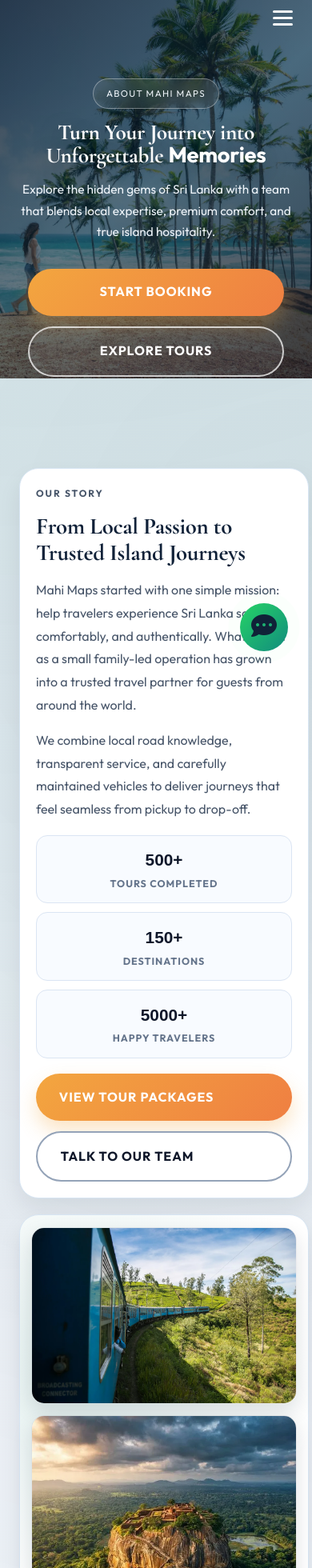
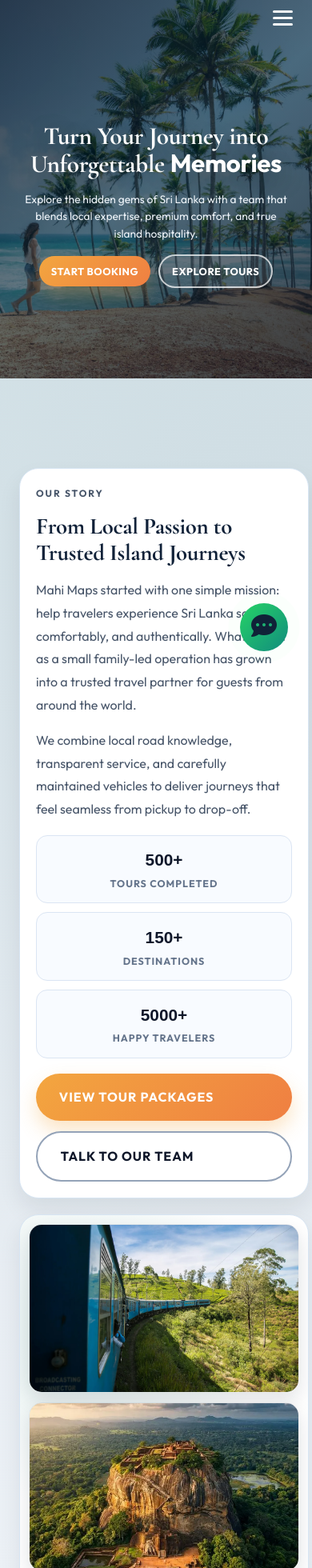
Before and after one commit to AMGRPrabhatha/mahimaps, a React (Vite) app: page /about in a window 390 px wide. Shown: the top 1960 px of the page at 80% size. Built offline with nearby package versions, Linux system fonts and the light colour scheme.

Commit message:
Fix About page mobile hero spacing and story image layout

```diff
--- a/src/pages/About.css
+++ b/src/pages/About.css
@@ -726,3 +726,76 @@
         font-size: 0.95rem;
     }
 }
+
+/* ===== About Mobile Stability Fix ===== */
+@media (max-width: 760px) {
+    .about-page .about-hero-modern {
+        /* Allow content to breathe and prevent CTA crop */
+        height: auto !important;
+        min-height: 56svh !important;
+        min-height: 56vh !important;
+        padding: 1.25rem 0 1.4rem !important;
+    }
+
+    .about-page .about-hero-inner {
+        /* Move hero copy up compared to previous 14rem offset */
+        padding-top: 3.4rem !important;
+        padding-bottom: 0.7rem !important;
+        padding-left: 1rem !important;
+        padding-right: 1rem !important;
+    }
+
+    .about-page .about-hero-inner .hero-ref-title {
+        font-size: clamp(1.55rem, 8vw, 2.25rem) !important;
+        line-height: 1.08 !important;
+    }
+
+    .about-page .about-hero-inner .hero-ref-desc {
+        font-size: 0.86rem !important;
+        line-height: 1.55 !important;
+        margin-top: 0.55rem !important;
+        max-width: 92% !important;
+    }
+
+    .about-page .about-hero-actions {
+        margin-top: 0.95rem !important;
+        flex-direction: row !important;
+        align-items: center !important;
+        justify-content: center !important;
+        gap: 0.6rem !important;
+        flex-wrap: nowrap !important;
+    }
+
+    .about-page .about-hero-actions .hero-ref-btn {
+        width: auto !important;
+        min-width: 0 !important;
+        max-width: none !important;
+        padding: 0.72rem 0.95rem !important;
+        font-size: 0.8rem !important;
+        line-height: 1.15 !important;
+        letter-spacing: 0.04em !important;
+        border-radius: 999px !important;
+        white-space: nowrap !important;
+    }
+
+    .about-page .story-visual {
+        grid-template-columns: 1fr !important;
+        gap: 0.7rem !important;
+        padding: 0.7rem !important;
+        overflow: hidden !important;
+    }
+
+    .about-page .story-visual img {
+        width: 100% !important;
+        height: auto !important;
+        min-height: 0 !important;
+        aspect-ratio: 16 / 10 !important;
+        object-fit: cover !important;
+        display: block !important;
+    }
+
+    .about-page .story-visual .tall {
+        grid-row: span 1 !important;
+        min-height: 0 !important;
+    }
+}
--- a/src/pages/About.jsx
+++ b/src/pages/About.jsx
@@ -41,7 +41,7 @@ function About() {
     <div className="about-page">
       <AnimatedSection className="about-hero-modern">
         <div className="about-hero-inner hero-ref-content">
-          <p className="hero-ref-kicker animate-fade-in">About Mahi Maps</p>
+          {/* <p className="hero-ref-kicker animate-fade-in">About Mahi Maps</p> */}
           <h1 className="hero-ref-title animate-slide-up-delay-1">Turn Your Journey into<br />Unforgettable <span className="accent">Memories</span></h1>
           <p className="hero-ref-desc animate-slide-up-delay-2">Explore the hidden gems of Sri Lanka with a team that blends local expertise, premium comfort, and true island hospitality.</p>
           <div className="about-hero-actions animate-fade-in-delay-3">
```
